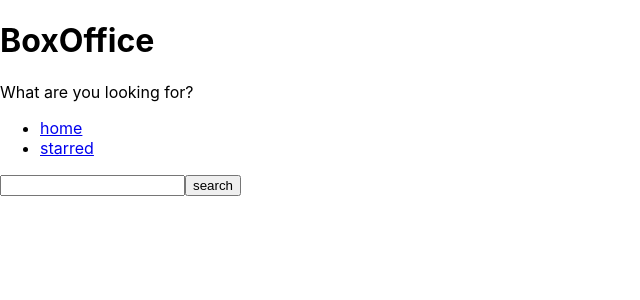
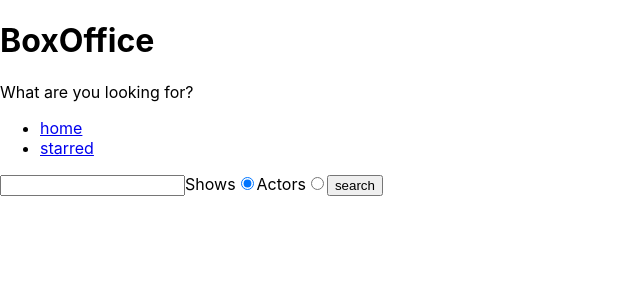
Before and after one commit to Potractor/Box-office, a React (Create React App) app: page / in a window 1280 px wide. Shown: the top 300 px of the page, without its empty margins (0-640 px from the left). Built offline with nearby package versions, Linux system fonts and the light colour scheme.

Commit message:
added search for actors and also changed onclick to onsubmit for form which made somuch error

```diff
--- a/src/Pages/Home.jsx
+++ b/src/Pages/Home.jsx
@@ -1,10 +1,15 @@
-import { searchForShows } from "../api/Tvmaze";
+import { searchForPeople, searchForShows } from "../api/Tvmaze";
 import { useState } from "react";
 
 const Home = () => {
+  const [searchOption, setsearchOption] = useState("shows");
   const [searchInput, setSearchInput] = useState("");
-  const [api, setApi] = useState([]);
+  const [api, setApi] = useState(null);
   const [apiDataError, setApiDataError] = useState(null);
+  function radiochange(event) {
+    setsearchOption(event.target.value);
+  }
+  console.log(searchOption);
   function searchChangeHandler(event) {
     setSearchInput(event.target.value);
   }
@@ -12,23 +17,53 @@ const Home = () => {
     event.preventDefault();
     try {
       setApiDataError(null);
-      const result = await searchForShows(searchInput);
-      setApi(result);
+      if (searchOption === "shows") {
+        const result = await searchForShows(searchInput);
+        setApi(result);
+      } else {
+        const result = await searchForPeople(searchInput);
+        setApi(result);
+      }
     } catch (error) {
       setApiDataError(error);
     }
-    console.log(apiDataError);
   }
+
   const renderApiData = () => {
     if (apiDataError) return <div>Error occured : {apiDataError.message}</div>;
     if (api) {
-      return api.map((item) => <div id={item.show.id}>{item.show.name}</div>);
+      return api[0].show
+        ? api.map((item) => <div id={item.show.id}>{item.show.name}</div>)
+        : api.map((item) => <div id={item.person.id}>{item.person.name}</div>);
     }
+
+    return null;
   };
   return (
     <div>
-      <form action="submit" onClick={submitHandler}>
-        <input type="text" onChange={searchChangeHandler}></input>
+      <form action="submit" onSubmit={submitHandler}>
+        <input type="text" onChange={searchChangeHandler} />
+        <label>
+          Shows
+          <input
+            checked={searchOption === "shows"}
+            type="radio"
+            name="search-option"
+            value="shows"
+            onClick={radiochange}
+          />
+        </label>
+        <label>
+          Actors
+          <input
+            checked={searchOption === "actors"}
+            type="radio"
+            name="search-option"
+            value="actors"
+            onClick={radiochange}
+          />
+        </label>
+
         <button type="submit">search</button>
       </form>
       <div>{renderApiData()}</div>
--- a/src/api/Tvmaze.js
+++ b/src/api/Tvmaze.js
@@ -5,3 +5,4 @@ const apiGet = async (queryString) => {
   return body;
 };
 export const searchForShows = (query) => apiGet(`/search/shows?q=${query}`);
+export const searchForPeople = (query) => apiGet(`/search/people?q=${query}`);
```
